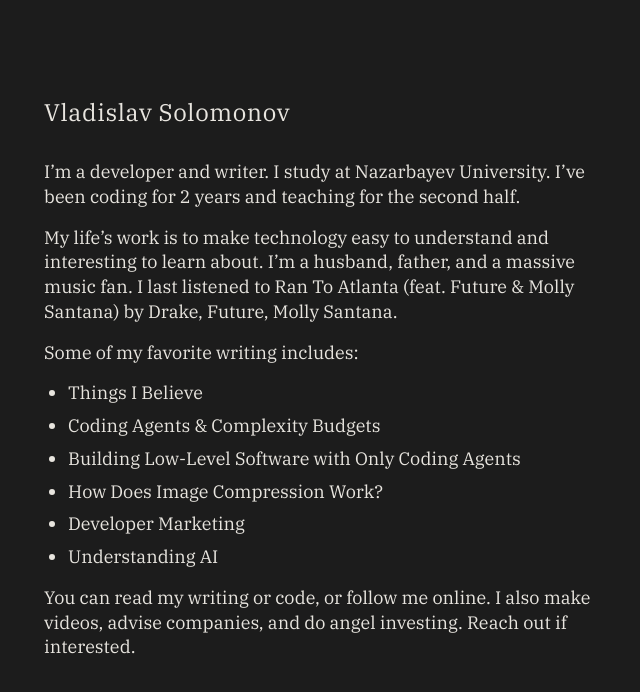
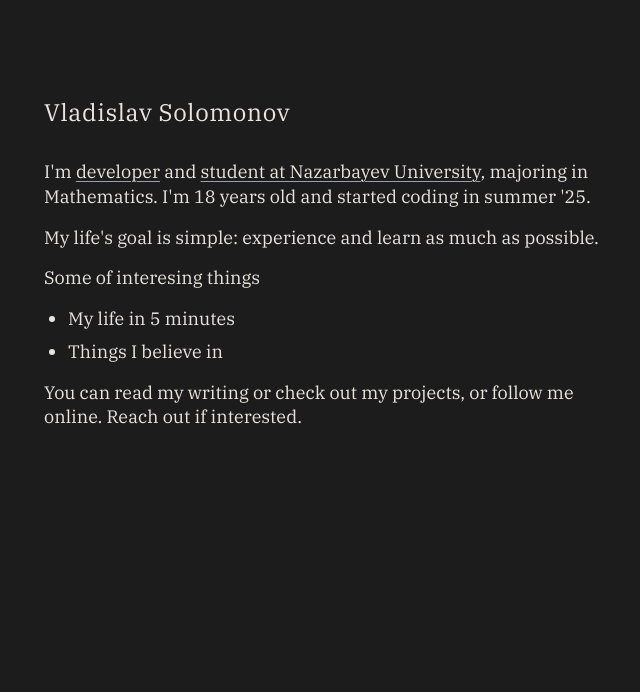
Before and after one commit to vlat247/portfolio, a Next.js app: page / in a window 1280 px wide. Shown: the top 692 px of the page, without its empty margins (308-948 px from the left). Built offline with nearby package versions, Linux system fonts and the light colour scheme.

Commit message:
refactor: update personal introduction

```diff
--- a/app/page.tsx
+++ b/app/page.tsx
@@ -7,26 +7,22 @@
 
       <div className="space-y-4 text-lg leading-snug text-[var(--color-text)]">
         <p>
-          I’m a developer and writer. I study at Nazarbayev University.  I’ve been coding for 2 years and teaching for the second half.
+          I'm <a href="https://github.com/vlat247" target="_blank" rel="noopener noreferrer" className="underline decoration-gray-400 decoration-1 underline-offset-3 hover:decoration-gray-500 transition-opacity">developer</a> and <a href="" target="_blank" rel="noopener noreferrer" className="underline decoration-gray-400 decoration-1 underline-offset-3 hover:decoration-gray-500 transition-opacity">student at Nazarbayev University</a>, majoring in Mathematics. I'm 18 years old and started coding in summer '25.
         </p>
 
         <p>
-          My life’s work is to make technology easy to understand and interesting to learn about. I’m a husband, father, and a massive music fan. I last listened to Ran To Atlanta (feat. Future & Molly Santana) by Drake, Future, Molly Santana.
+          My life's goal is simple: experience and learn as much as possible.
         </p>
 
-        <p>Some of my favorite writing includes:</p>
+        <p>Some of interesing things</p>
 
         <ul className="list-disc pl-6 space-y-2">
-          <li>Things I Believe</li>
-          <li>Coding Agents & Complexity Budgets</li>
-          <li>Building Low-Level Software with Only Coding Agents</li>
-          <li>How Does Image Compression Work?</li>
-          <li>Developer Marketing</li>
-          <li>Understanding AI</li>
+          <li>My life in 5 minutes</li>
+          <li>Things I believe in</li>
         </ul>
 
         <p>
-          You can read my writing or code, or follow me online. I also make videos, advise companies, and do angel investing. Reach out if interested.
+          You can read my writing or check out my projects, or follow me online. Reach out if interested.
         </p>
       </div>
     </main>
```
